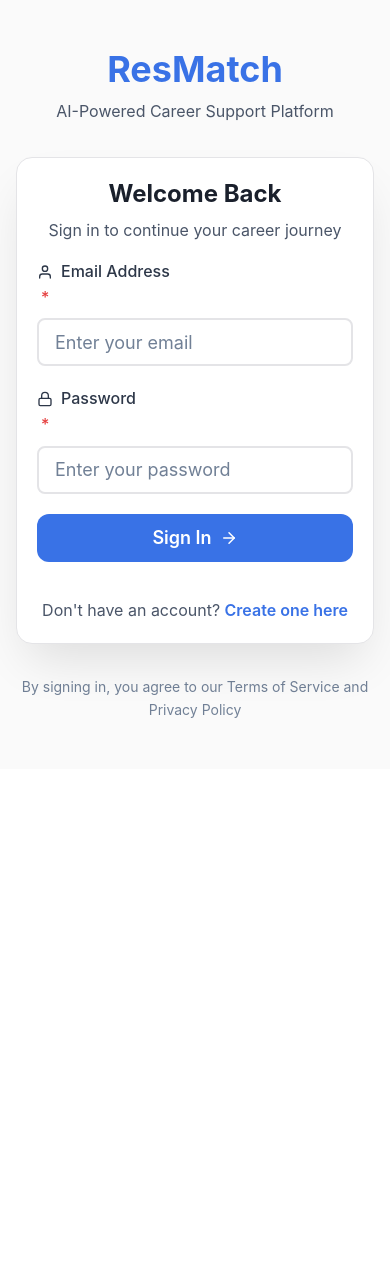
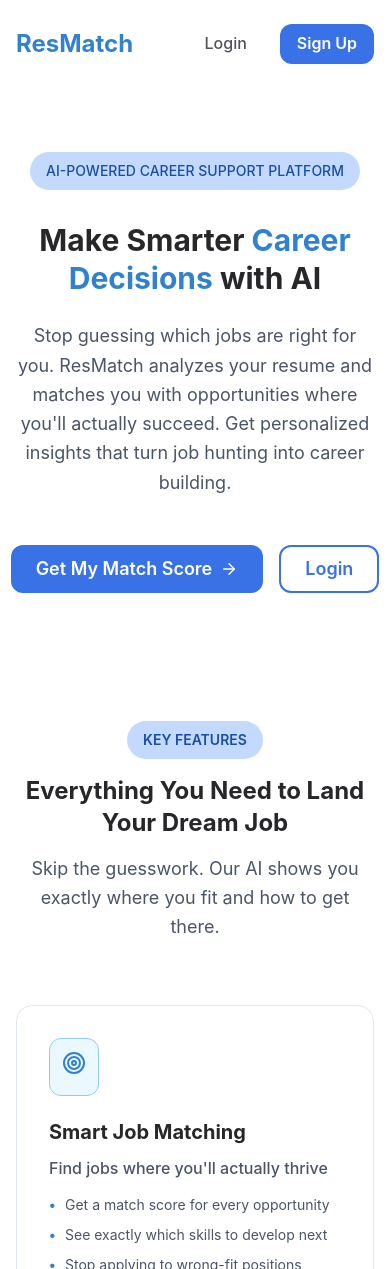
Before and after one commit to s1120258/res-match-ui, a React (Vite) app: page / in a window 390 px wide. Before the commit this address led to /login. Shown: the top 1269 px of the page. Before the commit the page ends 844 px from the top, so only its background shows below. Built offline with nearby package versions, Linux system fonts and the light colour scheme; no server answers; the HTML template or start-up script is replaced by a standard one.

Commit message:
feat: add responsive landing page with auth-based routing
- Created LandingPage with hero, features, CTA, and footer
- Integrated routing: unauthenticated → landing, authenticated → dashboard
- Applied responsive design, branding colors, and hover effects

```diff
--- a/src/App.jsx
+++ b/src/App.jsx
@@ -6,7 +6,7 @@
   Navigate,
 } from "react-router-dom";
 import { ChakraProvider } from "@chakra-ui/react";
-import { AuthProvider } from "./contexts/AuthContext";
+import { AuthProvider, useAuth } from "./contexts/AuthContext";
 import theme from "./theme";
 
 // Layout Components
@@ -14,6 +14,7 @@
 import ProtectedRoute from "./components/common/ProtectedRoute";
 
 // Page Components
+import LandingPage from "./pages/LandingPage";
 import LoginPage from "./pages/auth/LoginPage";
 import RegisterPage from "./pages/auth/RegisterPage";
 import DashboardPage from "./pages/DashboardPage";
@@ -30,6 +31,22 @@
     <p>This page is coming soon...</p>
   </div>
 );
+
+// Home route component that handles authentication-based routing
+const HomeRoute = () => {
+  const { isAuthenticated, isLoading } = useAuth();
+
+  if (isLoading) {
+    // Show loading while checking authentication
+    return <div>Loading...</div>;
+  }
+
+  if (isAuthenticated) {
+    return <Navigate to="/dashboard" replace />;
+  }
+
+  return <LandingPage />;
+};
 
 function App() {
   return (
@@ -130,11 +147,11 @@
               }
             />
 
-            {/* Default redirect */}
-            <Route path="/" element={<Navigate to="/dashboard" replace />} />
+            {/* Home route - shows landing page or redirects to dashboard based on auth */}
+            <Route path="/" element={<HomeRoute />} />
 
             {/* Catch all route */}
-            <Route path="*" element={<Navigate to="/dashboard" replace />} />
+            <Route path="*" element={<Navigate to="/" replace />} />
           </Routes>
         </Router>
       </AuthProvider>
--- /dev/null
+++ b/src/pages/LandingPage.jsx
@@ -0,0 +1,295 @@
+import React from "react";
+import {
+  Box,
+  Container,
+  Heading,
+  Text,
+  Button,
+  VStack,
+  HStack,
+  SimpleGrid,
+  Icon,
+  Badge,
+  Flex,
+  useColorModeValue,
+} from "@chakra-ui/react";
+import { useNavigate } from "react-router-dom";
+import { FiTarget, FiFileText, FiFolder, FiArrowRight } from "react-icons/fi";
+
+const LandingPage = () => {
+  const navigate = useNavigate();
+
+  const bgColor = useColorModeValue("white", "gray.900");
+  const textColor = useColorModeValue("gray.600", "gray.300");
+  const cardBg = useColorModeValue("white", "gray.800");
+
+  const features = [
+    {
+      icon: FiTarget,
+      title: "Smart Job Matching",
+      description: "Find jobs where you'll actually thrive",
+      details: [
+        "Get a match score for every opportunity",
+        "See exactly which skills to develop next",
+        "Stop applying to wrong-fit positions",
+      ],
+      color: "blue",
+    },
+    {
+      icon: FiFileText,
+      title: "Resume Optimization",
+      description: "Turn your resume into an interview magnet",
+      details: [
+        "Instantly extract and highlight your best skills",
+        "Get specific fixes that actually work",
+        "Tailor your resume for each application",
+      ],
+      color: "green",
+    },
+    {
+      icon: FiFolder,
+      title: "Organized Job Search",
+      description: "Never lose track of opportunities again",
+      details: [
+        "AI breaks down job posts into key points",
+        "Save and organize with one click",
+        "Track your progress with clear analytics",
+      ],
+      color: "orange",
+    },
+  ];
+
+  const handleGetStarted = () => {
+    navigate("/register");
+  };
+
+  const handleLogin = () => {
+    navigate("/login");
+  };
+
+  return (
+    <Box bg={bgColor} minH="100vh">
+      {/* Header */}
+      <Container maxW="7xl" py={6}>
+        <Flex justify="space-between" align="center">
+          <Heading size="lg" color="blue.500">
+            ResMatch
+          </Heading>
+          <HStack spacing={4}>
+            <Button variant="ghost" colorScheme="blue" onClick={handleLogin}>
+              Login
+            </Button>
+            <Button colorScheme="blue" onClick={handleGetStarted}>
+              Sign Up
+            </Button>
+          </HStack>
+        </Flex>
+      </Container>
+
+      {/* Hero Section */}
+      <Container maxW="6xl" py={{ base: 16, md: 24 }}>
+        <VStack spacing={8} textAlign="center">
+          <Badge
+            colorScheme="blue"
+            px={4}
+            py={2}
+            borderRadius="full"
+            fontSize="sm"
+            fontWeight="medium"
+          >
+            AI-Powered Career Support Platform
+          </Badge>
+
+          <VStack spacing={6}>
+            <Heading
+              fontSize={{ base: "3xl", md: "4xl", lg: "5xl" }}
+              fontWeight="bold"
+              lineHeight="shorter"
+              maxW="4xl"
+            >
+              Make Smarter{" "}
+              <Text as="span" color="blue.500">
+                Career Decisions
+              </Text>{" "}
+              with AI
+            </Heading>
+
+            <Text
+              fontSize={{ base: "lg", md: "xl" }}
+              color={textColor}
+              maxW="3xl"
+              lineHeight="tall"
+            >
+              Stop guessing which jobs are right for you. ResMatch analyzes your
+              resume and matches you with opportunities where you'll actually
+              succeed. Get personalized insights that turn job hunting into
+              career building.
+            </Text>
+          </VStack>
+
+          <HStack spacing={4} pt={4}>
+            <Button
+              size="lg"
+              colorScheme="blue"
+              rightIcon={<Icon as={FiArrowRight} />}
+              onClick={handleGetStarted}
+            >
+              Get My Match Score
+            </Button>
+            <Button
+              size="lg"
+              variant="outline"
+              colorScheme="blue"
+              onClick={handleLogin}
+            >
+              Login
+            </Button>
+          </HStack>
+        </VStack>
+      </Container>
+
+      {/* Features Section */}
+      <Container maxW="7xl" py={{ base: 16, md: 20 }}>
+        <VStack spacing={16}>
+          <VStack spacing={4} textAlign="center">
+            <Badge
+              colorScheme="gray"
+              px={4}
+              py={2}
+              borderRadius="full"
+              fontSize="sm"
+            >
+              Key Features
+            </Badge>
+            <Heading fontSize={{ base: "2xl", md: "3xl" }}>
+              Everything You Need to Land Your Dream Job
+            </Heading>
+            <Text fontSize="lg" color={textColor} maxW="2xl">
+              Skip the guesswork. Our AI shows you exactly where you fit and how
+              to get there.
+            </Text>
+          </VStack>
+
+          <SimpleGrid
+            columns={{ base: 1, md: 3 }}
+            spacing={{ base: 8, md: 10 }}
+            w="full"
+          >
+            {features.map((feature, index) => (
+              <Box
+                key={index}
+                bg={cardBg}
+                p={8}
+                borderRadius="xl"
+                border="1px"
+                borderColor="gray.200"
+                _hover={{
+                  transform: "translateY(-4px)",
+                  shadow: "xl",
+                  borderColor: `${feature.color}.200`,
+                }}
+                transition="all 0.3s"
+              >
+                <VStack spacing={6} align="start">
+                  <Box
+                    p={3}
+                    bg={`${feature.color}.50`}
+                    borderRadius="lg"
+                    border="1px"
+                    borderColor={`${feature.color}.200`}
+                  >
+                    <Icon
+                      as={feature.icon}
+                      boxSize={6}
+                      color={`${feature.color}.500`}
+                    />
+                  </Box>
+
+                  <VStack spacing={3} align="start">
+                    <Heading size="md">{feature.title}</Heading>
+                    <Text color={textColor} fontWeight="medium">
+                      {feature.description}
+                    </Text>
+                    <VStack spacing={2} align="start">
+                      {feature.details.map((detail, detailIndex) => (
+                        <Text
+                          key={detailIndex}
+                          fontSize="sm"
+                          color={textColor}
+                          pl={4}
+                          position="relative"
+                          _before={{
+                            content: '"•"',
+                            position: "absolute",
+                            left: 0,
+                            color: `${feature.color}.500`,
+                            fontWeight: "bold",
+                          }}
+                        >
+                          {detail}
+                        </Text>
+                      ))}
+                    </VStack>
+                  </VStack>
+                </VStack>
+              </Box>
+            ))}
+          </SimpleGrid>
+        </VStack>
+      </Container>
+
+      {/* CTA Section */}
+      <Box bg="blue.50" py={{ base: 16, md: 20 }}>
+        <Container maxW="4xl">
+          <VStack spacing={8} textAlign="center">
+            <VStack spacing={4}>
+              <Heading fontSize={{ base: "2xl", md: "3xl" }}>
+                Ready to Find Your Perfect Job Match?
+              </Heading>
+              <Text fontSize="lg" color={textColor} maxW="2xl">
+                Join thousands of job seekers who've found their dream roles.
+                Upload your resume and get your personalized match report in
+                under 60 seconds.
+              </Text>
+            </VStack>
+
+            <VStack spacing={4}>
+              <Button
+                size="lg"
+                colorScheme="blue"
+                rightIcon={<Icon as={FiArrowRight} />}
+                onClick={handleGetStarted}
+              >
+                Get My Free Match Report
+              </Button>
+              <Text fontSize="sm" color={textColor}>
+                100% Free • No credit card required • Takes less than 2 minutes
+              </Text>
+            </VStack>
+          </VStack>
+        </Container>
+      </Box>
+
+      {/* Footer */}
+      <Box bg="gray.900" color="white" py={8}>
+        <Container maxW="7xl">
+          <Flex
+            direction={{ base: "column", md: "row" }}
+            justify="space-between"
+            align="center"
+            gap={4}
+          >
+            <Heading size="md" color="blue.400">
+              ResMatch
+            </Heading>
+            <Text fontSize="sm" color="gray.400">
+              © 2024 ResMatch. All rights reserved.
+            </Text>
+          </Flex>
+        </Container>
+      </Box>
+    </Box>
+  );
+};
+
+export default LandingPage;
```
